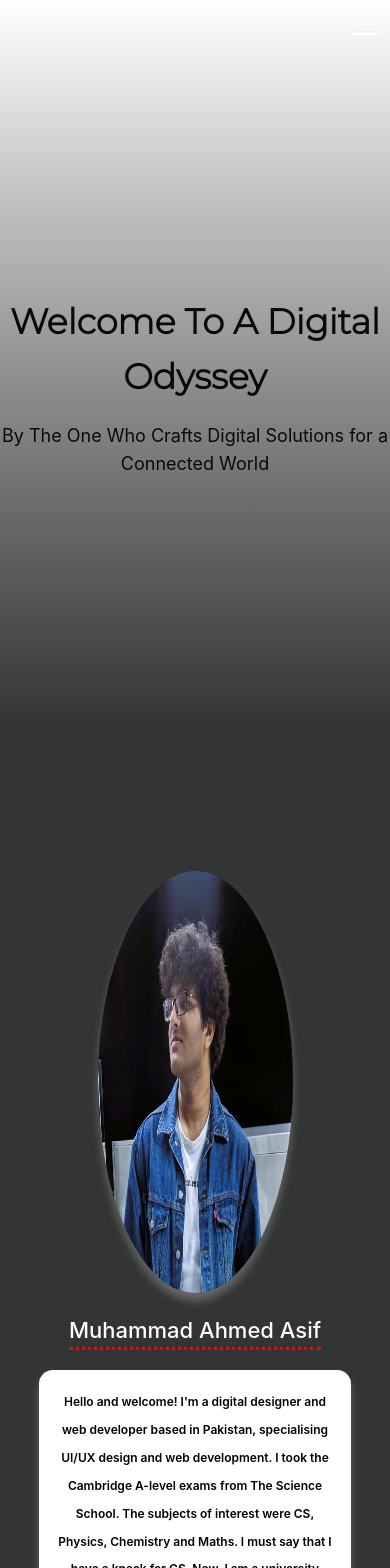
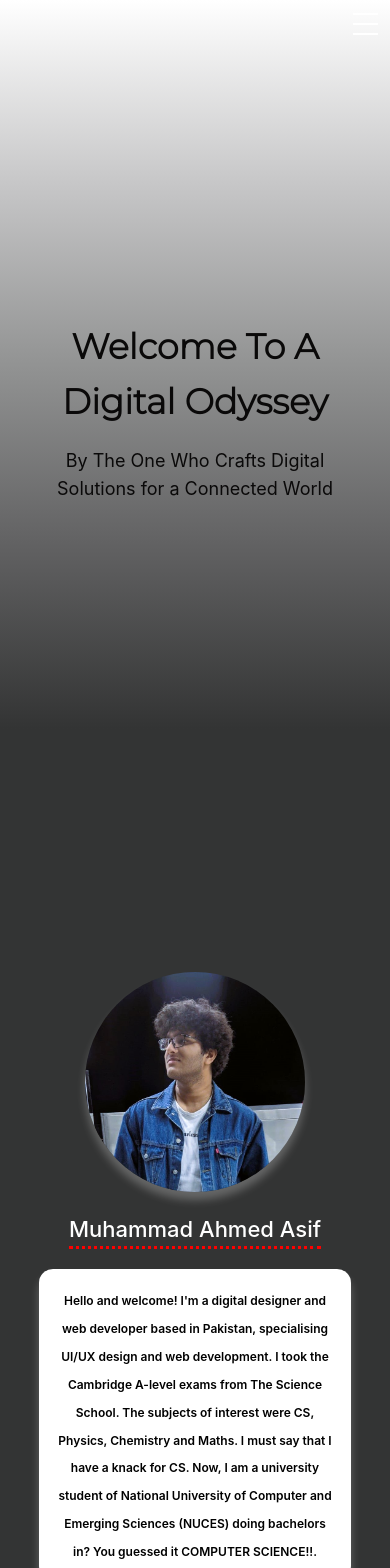
Before and after one commit to AhmedAsif-exe/my-portfolio, a React (Create React App) app: page / in a window 390 px wide. Shown: the top 1568 px of the page. Built offline with nearby package versions, Linux system fonts and the light colour scheme.

Commit message:
optimized image loading and adjusted padding on about me section

```diff
--- a/package.json
+++ b/package.json
@@ -6,7 +6,7 @@
     "@mantine/carousel": "^7.2.1",
     "@mantine/core": "^7.2.1",
     "@mantine/hooks": "^7.2.1",
-    "@tabler/icons-react": "^2.40.0",
+    "@tabler/icons-react": "^2.41.0",
     "@testing-library/jest-dom": "^5.17.0",
     "@testing-library/react": "^13.4.0",
     "@testing-library/user-event": "^13.5.0",
--- a/src/App.tsx
+++ b/src/App.tsx
@@ -17,7 +17,7 @@ const App: React.FC = () => {
   const options = {
     root: null,
     rootMargin: "0px",
-    threshold: 0.6,
+    threshold: 0.5,
   };
   const { targetRef: aboutMeRef, isIntersecting: aboutMeIsIntersecting } =
     useIntersection(options);
--- a/src/Component/PageLayout/BackToTop/BackToTop.tsx
+++ b/src/Component/PageLayout/BackToTop/BackToTop.tsx
@@ -10,7 +10,7 @@ const BackToTop = () => {
   };
   return (
     <button className={classes.button} onClick={clickHandler}>
-      <img src={backToTop} alt="Back To Top" />
+      <img loading="lazy" src={backToTop} alt="Back To Top" />
     </button>
   );
 };
--- a/src/Component/PageLayout/Body/AboutMe/AboutMe.module.css
+++ b/src/Component/PageLayout/Body/AboutMe/AboutMe.module.css
@@ -3,6 +3,7 @@
   width: 100%;
   display: flex;
   align-items: center;
+  padding: 25px;
 }
 .basic-info > div {
   height: 100%;
@@ -56,10 +57,11 @@
   }
 }
 @media (max-width: 400px) {
+  .basic-info {
+    padding: 0px;
+  }
   .basic-info img {
     border-radius: 50%;
-    width: 50%;
-    height: 50%;
     margin: 20px auto 10px auto;
 
     box-shadow: 0 8px 8px rgba(255, 255, 255, 0.25);
--- a/src/Component/PageLayout/Body/AboutMe/AboutMe.tsx
+++ b/src/Component/PageLayout/Body/AboutMe/AboutMe.tsx
@@ -12,7 +12,7 @@ const AboutMe: ForwardRefRenderFunction<HTMLElement, Props> = (props, ref) => {
   return (
     <section className={classes["basic-info"]} ref={ref}>
       <AnimationContainer inView={inView}>
-        <img src={Me} alt="of the creator" />
+        <img loading="lazy" src={Me} alt="of the creator" />
         <p>Muhammad Ahmed Asif</p>
         <Card className={classes["card"]}>
           <p>
--- a/src/Component/PageLayout/Body/Contact/Contact.tsx
+++ b/src/Component/PageLayout/Body/Contact/Contact.tsx
@@ -17,10 +17,10 @@ const Contact: ForwardRefRenderFunction<HTMLElement, Props> = (props, ref) => {
         <UserInfoIcons />
         <div className={classes.logo}>
           <a href="https://github.com/AhmedAsif-exe">
-            <img src={GitHub} alt="Github Logo" />
+            <img loading="lazy" src={GitHub} alt="Github Logo" />
           </a>
           <a href="https://www.upwork.com/">
-            <img src={Upwork} alt="upwork logo" />
+            <img loading="lazy" src={Upwork} alt="upwork logo" />
           </a>
         </div>
       </AnimationContainer>
--- a/src/Component/PageLayout/Body/Skills/Skills.tsx
+++ b/src/Component/PageLayout/Body/Skills/Skills.tsx
@@ -12,7 +12,7 @@ const Skills: ForwardRefRenderFunction<HTMLElement, Props> = (props, ref) => {
         <h2>My Trade</h2>
         <div>
           {techIcons.map((item, index) => (
-            <img src={item.icon} key={index} alt={item.name} />
+            <img loading="lazy" src={item.icon} key={index} alt={item.name} />
           ))}
         </div>
         <h2>Others</h2>
--- a/src/Component/PageLayout/Body/Title/Title.module.css
+++ b/src/Component/PageLayout/Body/Title/Title.module.css
@@ -1,6 +1,7 @@
 .title {
   width: 100%;
   height: 100vh;
+  padding: 25px;
 }
 .title > h1 {
   color: #0a0909;
@@ -23,3 +24,44 @@
     font-size: 18px;
   }
 }
+
+/*hile (node != root && node->color != Color::black)
+		{
+			if (node->parent->leftChild != node) break;
+
+			Node<T>* sibling = node->parent->rightChild;
+
+			if (sibling && sibling->color == Color::red)
+			{
+				sibling->color = Color::black;
+				node->parent->color = Color::red;
+				sibling->parent= rightRotation(sibling->parent);
+				sibling = node->parent->rightChild;
+			}
+
+			if (sibling && sibling->color == Color::black && (!sibling->leftChild || sibling->leftChild->color == Color::black) && (!sibling->rightChild || sibling->rightChild->color == Color::black))
+			{
+				sibling->color = Color::red;
+				node = node->parent;
+			}
+			else
+			{
+				if (sibling && sibling->color == Color::black && (sibling->leftChild && sibling->leftChild->color == Color::red) && (!sibling->rightChild || sibling->rightChild->color == Color::black))
+				{
+					sibling->leftChild->color = Color::black;
+					sibling->color = Color::red;
+					sibling = rightRotation(sibling);
+					sibling = node->parent->rightChild;
+				}
+
+				sibling->color = node->parent->color;
+				node->parent->color = Color::black;
+				if (sibling->rightChild) sibling->rightChild->color = Color::black;
+				if (sibling->rightChild->rightChild) sibling = leftRotate(sibling);
+				node = root;
+			}
+
+		}
+
+		node->color = Color::black;
+	}*/
```
Also changed, not shown: 1 other file (tests, documents, lock files or other folders).
